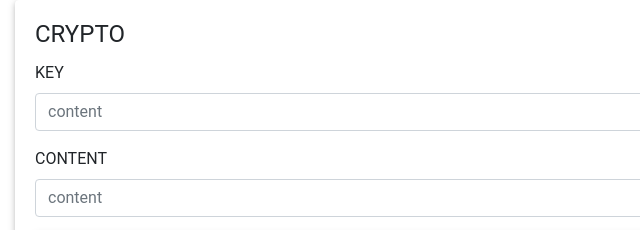
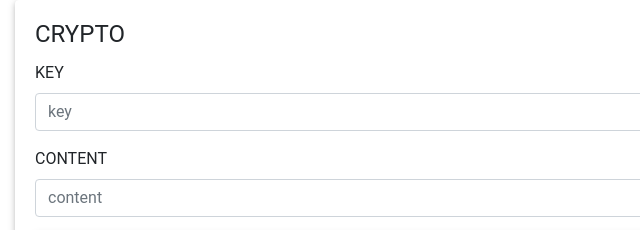
Before and after one commit to amumubuku/cry, a plain HTML site: page index.html in a window 1280 px wide. Shown: the top 230 px of the page, 0-640 px from the left. Drawn offline with nearby package versions, Linux system fonts and the light colour scheme.

Commit message:
Update index.html

```diff
--- a/index.html
+++ b/index.html
@@ -17,7 +17,7 @@
 						<h4 class="card-title">CRYPTO</h4>
 						<div class="form-group">
 							<label>KEY</label>
-							<input class="form-control" type="text" id="mintAmountInput" value="" placeholder="content" />
+							<input class="form-control" type="text" id="mintAmountInput" value="" placeholder="key" />
 						</div>
 						<div class="form-group">
 							<label>CONTENT</label>
```
